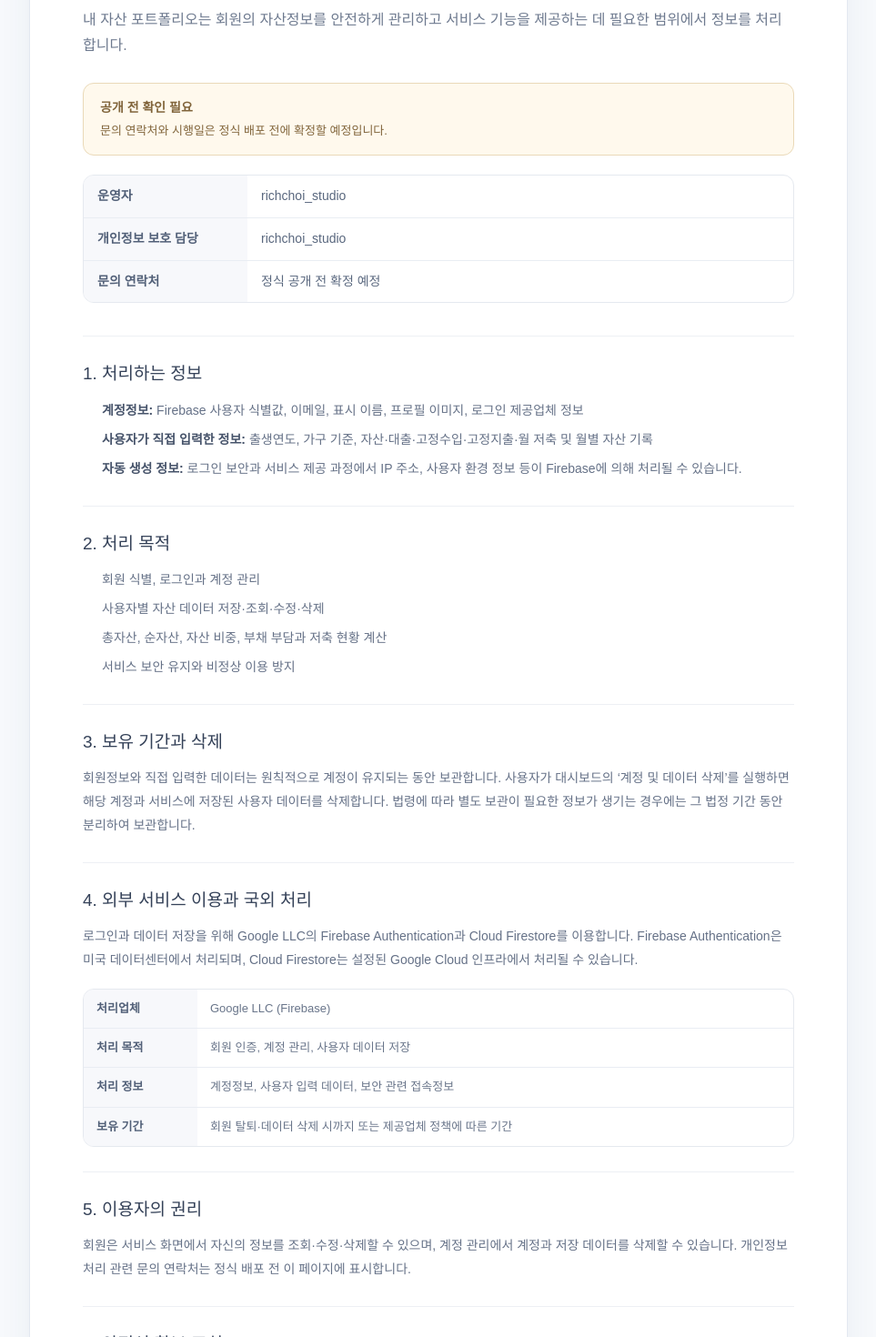
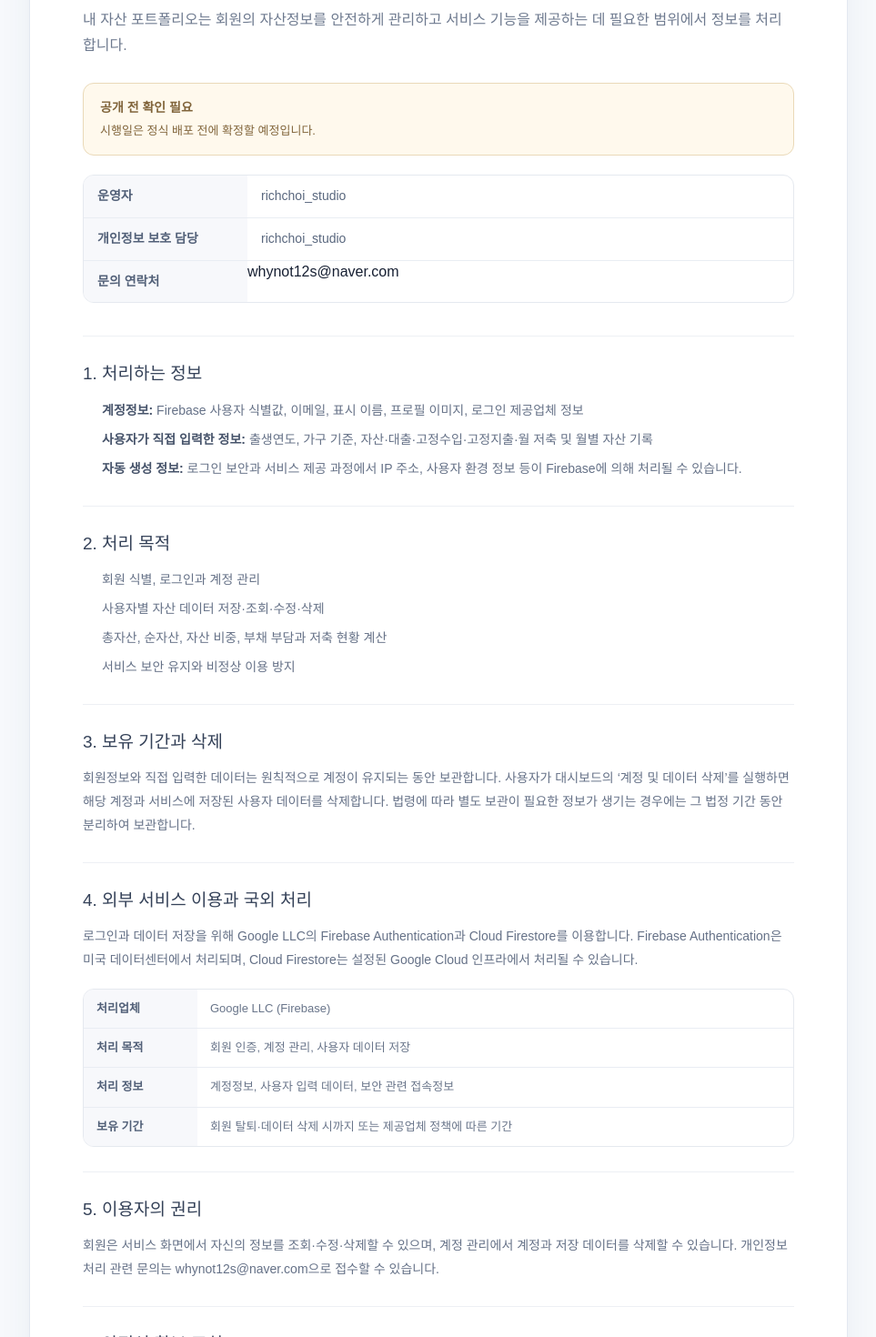
Before and after one commit to k01038958702-eng/my-asset-portfolio, a Next.js app: page /privacy in a window 1280 px wide. Shown: the part 240-1710 px from the top of the page at 91% size, without its empty margins (158-1121 px from the left). Built offline with nearby package versions, Linux system fonts and the light colour scheme; no server answers.

Commit message:
Add privacy contact email

```diff
--- a/src/app/privacy/page.tsx
+++ b/src/app/privacy/page.tsx
@@ -17,15 +17,15 @@ export default function PrivacyPage() {
         <p className="legal-kicker">PRIVACY</p>
         <h1>개인정보 처리 안내</h1>
         <p className="legal-lead">내 자산 포트폴리오는 회원의 자산정보를 안전하게 관리하고 서비스 기능을 제공하는 데 필요한 범위에서 정보를 처리합니다.</p>
-        <div className="legal-draft-notice"><strong>공개 전 확인 필요</strong><span>문의 연락처와 시행일은 정식 배포 전에 확정할 예정입니다.</span></div>
+        <div className="legal-draft-notice"><strong>공개 전 확인 필요</strong><span>시행일은 정식 배포 전에 확정할 예정입니다.</span></div>
 
-        <div className="legal-operator-info"><div><b>운영자</b><span>richchoi_studio</span></div><div><b>개인정보 보호 담당</b><span>richchoi_studio</span></div><div><b>문의 연락처</b><span>정식 공개 전 확정 예정</span></div></div>
+        <div className="legal-operator-info"><div><b>운영자</b><span>richchoi_studio</span></div><div><b>개인정보 보호 담당</b><span>richchoi_studio</span></div><div><b>문의 연락처</b><a href="mailto:whynot12s@naver.com">whynot12s@naver.com</a></div></div>
 
         <section><h2>1. 처리하는 정보</h2><ul><li><strong>계정정보:</strong> Firebase 사용자 식별값, 이메일, 표시 이름, 프로필 이미지, 로그인 제공업체 정보</li><li><strong>사용자가 직접 입력한 정보:</strong> 출생연도, 가구 기준, 자산·대출·고정수입·고정지출·월 저축 및 월별 자산 기록</li><li><strong>자동 생성 정보:</strong> 로그인 보안과 서비스 제공 과정에서 IP 주소, 사용자 환경 정보 등이 Firebase에 의해 처리될 수 있습니다.</li></ul></section>
         <section><h2>2. 처리 목적</h2><ul><li>회원 식별, 로그인과 계정 관리</li><li>사용자별 자산 데이터 저장·조회·수정·삭제</li><li>총자산, 순자산, 자산 비중, 부채 부담과 저축 현황 계산</li><li>서비스 보안 유지와 비정상 이용 방지</li></ul></section>
         <section><h2>3. 보유 기간과 삭제</h2><p>회원정보와 직접 입력한 데이터는 원칙적으로 계정이 유지되는 동안 보관합니다. 사용자가 대시보드의 ‘계정 및 데이터 삭제’를 실행하면 해당 계정과 서비스에 저장된 사용자 데이터를 삭제합니다. 법령에 따라 별도 보관이 필요한 정보가 생기는 경우에는 그 법정 기간 동안 분리하여 보관합니다.</p></section>
         <section><h2>4. 외부 서비스 이용과 국외 처리</h2><p>로그인과 데이터 저장을 위해 Google LLC의 Firebase Authentication과 Cloud Firestore를 이용합니다. Firebase Authentication은 미국 데이터센터에서 처리되며, Cloud Firestore는 설정된 Google Cloud 인프라에서 처리될 수 있습니다.</p><div className="legal-table"><div><b>처리업체</b><span>Google LLC (Firebase)</span></div><div><b>처리 목적</b><span>회원 인증, 계정 관리, 사용자 데이터 저장</span></div><div><b>처리 정보</b><span>계정정보, 사용자 입력 데이터, 보안 관련 접속정보</span></div><div><b>보유 기간</b><span>회원 탈퇴·데이터 삭제 시까지 또는 제공업체 정책에 따른 기간</span></div></div></section>
-        <section><h2>5. 이용자의 권리</h2><p>회원은 서비스 화면에서 자신의 정보를 조회·수정·삭제할 수 있으며, 계정 관리에서 계정과 저장 데이터를 삭제할 수 있습니다. 개인정보 처리 관련 문의 연락처는 정식 배포 전 이 페이지에 표시합니다.</p></section>
+        <section><h2>5. 이용자의 권리</h2><p>회원은 서비스 화면에서 자신의 정보를 조회·수정·삭제할 수 있으며, 계정 관리에서 계정과 저장 데이터를 삭제할 수 있습니다. 개인정보 처리 관련 문의는 <a href="mailto:whynot12s@naver.com">whynot12s@naver.com</a>으로 접수할 수 있습니다.</p></section>
         <section><h2>6. 안전성 확보 조치</h2><ul><li>Firebase Authentication을 통한 사용자 인증</li><li>사용자 식별값 기준의 데이터 접근 분리</li><li>HTTPS 전송과 Firebase 저장 데이터 암호화 기능 이용</li><li>계정 삭제 시 사용자 데이터 삭제 기능 제공</li></ul></section>
         <section><h2>7. 안내문 변경</h2><p>서비스 기능이나 개인정보 처리 내용이 변경되면 이 페이지를 통해 변경 내용을 안내합니다.</p></section>
         <p className="legal-effective-date">시행일: 정식 공개 전 확정 예정</p>
--- a/src/app/terms/page.tsx
+++ b/src/app/terms/page.tsx
@@ -17,9 +17,9 @@ export default function TermsPage() {
         <p className="legal-kicker">TERMS</p>
         <h1>서비스 이용약관</h1>
         <p className="legal-lead">이 약관은 내 자산 포트폴리오가 제공하는 자산 기록·관리 기능의 이용 조건을 안내합니다.</p>
-        <div className="legal-draft-notice"><strong>공개 전 확인 필요</strong><span>문의 연락처와 시행일은 정식 배포 전에 확정할 예정입니다.</span></div>
+        <div className="legal-draft-notice"><strong>공개 전 확인 필요</strong><span>시행일은 정식 배포 전에 확정할 예정입니다.</span></div>
 
-        <div className="legal-operator-info"><div><b>서비스 운영자</b><span>richchoi_studio</span></div><div><b>문의 연락처</b><span>정식 공개 전 확정 예정</span></div></div>
+        <div className="legal-operator-info"><div><b>서비스 운영자</b><span>richchoi_studio</span></div><div><b>문의 연락처</b><a href="mailto:whynot12s@naver.com">whynot12s@naver.com</a></div></div>
 
         <section><h2>1. 서비스 목적</h2><p>서비스는 사용자가 직접 입력한 자산, 부채, 수입, 지출과 저축 기록을 한눈에 확인하고 관리할 수 있도록 계산·시각화·점검 정보를 제공합니다.</p></section>
         <section><h2>2. 계정 이용</h2><ul><li>회원은 본인이 사용 권한을 가진 로그인 계정을 이용해야 합니다.</li><li>회원은 계정 접근정보가 타인에게 노출되지 않도록 관리해야 합니다.</li><li>비정상적인 접근이나 서비스 방해 행위가 확인되면 이용이 제한될 수 있습니다.</li></ul></section>
```
